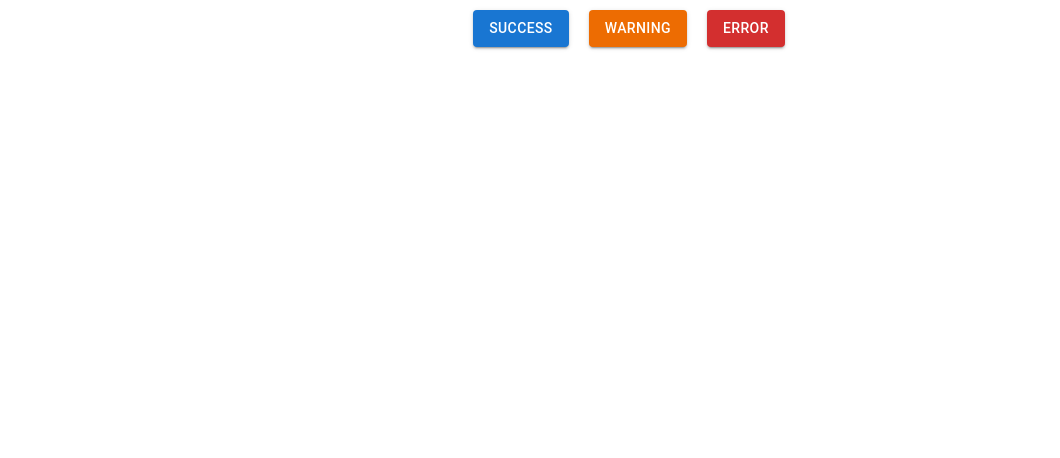
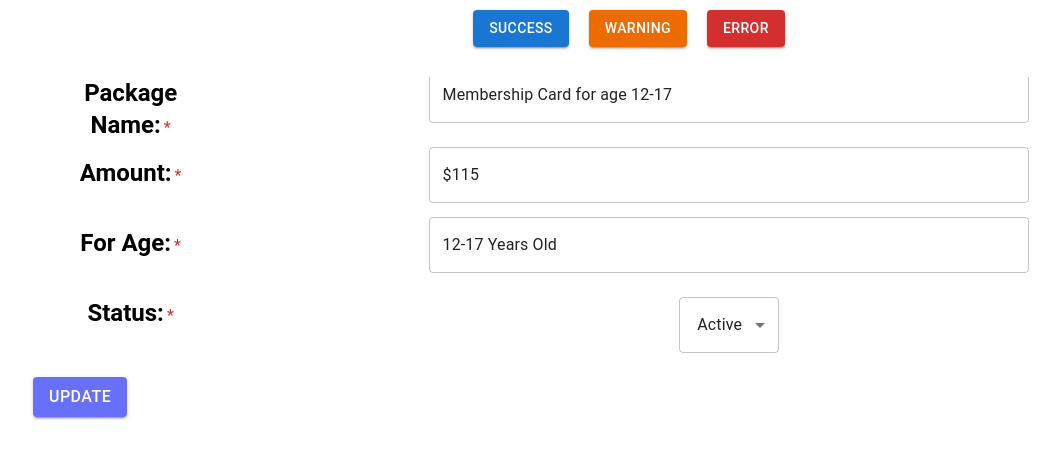
Before and after one commit to shanakasp/react-toastify-dynamic-alerts, a React (Create React App) app in the folder react-toastify-app/: page / in a window 1280 px wide. Shown: the top 458 px of the page, without its empty margins (11-1071 px from the left). Built offline with nearby package versions, Linux system fonts and the light colour scheme.

Commit message:
changed 4 files

```diff
--- a/react-toastify-app/package.json
+++ b/react-toastify-app/package.json
@@ -9,13 +9,15 @@
     "@testing-library/jest-dom": "^5.17.0",
     "@testing-library/react": "^13.4.0",
     "@testing-library/user-event": "^13.5.0",
+    "formik": "^2.4.5",
     "react": "^18.2.0",
     "react-dom": "^18.2.0",
     "react-router-dom": "^6.22.2",
     "react-scripts": "5.0.1",
     "react-toastify": "^10.0.4",
     "sweetalert2": "^11.10.5",
-    "web-vitals": "^2.1.4"
+    "web-vitals": "^2.1.4",
+    "yup": "^1.4.0"
   },
   "scripts": {
     "start": "react-scripts start",
--- a/react-toastify-app/src/Home/Home.js
+++ b/react-toastify-app/src/Home/Home.js
@@ -1,11 +1,29 @@
-import Button from "@mui/material/Button";
+import { Button } from "@mui/material";
+import { useFormik } from "formik";
 import React from "react";
+import Form from "../forms/Form";
 import Toast from "../toast/Toast";
+
+const initialValues = {
+  // Define initial form values here
+  // Example:
+  // Status: "",
+  // OtherField: ""
+};
 
 const Home = () => {
   const [alertTitle, setAlertTitle] = React.useState("");
   const [message, setMessage] = React.useState("");
   const [type, setType] = React.useState("");
+
+  const formik = useFormik({
+    initialValues,
+    onSubmit: (values) => {
+      // Handle form submission here
+      console.log("Form values:", values);
+      // You can trigger your success/error messages here
+    },
+  });
 
   const handleClick1 = () => {
     setAlertTitle("User Profile");
@@ -59,6 +77,7 @@ const Home = () => {
       >
         Error
       </Button>
+      <Form></Form>
     </div>
   );
 };
--- /dev/null
+++ b/react-toastify-app/src/forms/Form.jsx
@@ -0,0 +1,116 @@
+import {
+  Box,
+  Button,
+  Grid,
+  MenuItem,
+  Select,
+  TextField,
+  Typography,
+} from "@mui/material";
+import { useFormik } from "formik";
+import React, { useState } from "react";
+import { useParams } from "react-router-dom";
+import * as yup from "yup";
+
+function EditSubcscription() {
+  const { id } = useParams();
+
+  // Example user details (replace with actual data retrieval logic)
+  const [userDetails, setUserDetails] = useState({
+    "Package Name": "Membership Card for age 12-17",
+    Amount: "$115",
+    "For Age": "12-17 Years Old",
+    Status: "Active", // Added Status field
+  });
+
+  // Define Yup validation schema
+  const checkoutSchema = yup.object().shape({
+    "Package Name": yup.string().required("Package Name is required"),
+    Amount: yup.string().required("Amount is required"),
+    "For Age": yup.string().required("Age is required"),
+    Status: yup.string().required("Status is required"), // Make Status required
+  });
+
+  const formik = useFormik({
+    initialValues: userDetails,
+    validationSchema: checkoutSchema,
+    onSubmit: (values) => {
+      // Logic to update user details
+      console.log("Updated user details:", values);
+    },
+  });
+
+  return (
+    <Box m="20px" height="70vh" overflow="auto" paddingRight="20px">
+      <Box ml={"40px"}>
+        <Grid container spacing={2}>
+          {Object.entries(userDetails).map(([field, value]) => (
+            <React.Fragment key={field}>
+              <Grid item xs={1.8}>
+                <Typography variant="h5" component="span" fontWeight="bold">
+                  {field}:
+                  {checkoutSchema.fields[field] && (
+                    <Typography
+                      component="span"
+                      color="error"
+                      style={{ marginLeft: "3px" }} // Adjust margin as needed
+                    >
+                      *
+                    </Typography>
+                  )}
+                </Typography>
+              </Grid>
+              <Grid item xs={10.2}>
+                {field === "Status" ? (
+                  <Select
+                    {...formik.getFieldProps(field)}
+                    value={formik.values.Status}
+                    fullWidth
+                    variant="outlined"
+                    sx={{ width: "100px" }}
+                  >
+                    <MenuItem value="Active">Active</MenuItem>
+                    <MenuItem value="Inactive">Inactive</MenuItem>
+                  </Select>
+                ) : (
+                  <TextField
+                    {...formik.getFieldProps(field)}
+                    style={{ marginTop: "-10px", width: "60%" }} // Adjust width to 60%
+                    fullWidth
+                    variant="outlined"
+                    margin="normal"
+                    multiline={field === "Content"} // Multiline for Content field
+                    rows={field === "Content" ? 4 : 1} // Adjust rows for Content field
+                  />
+                )}
+                {formik.touched[field] && formik.errors[field] && (
+                  <Typography variant="body2" color="error">
+                    {formik.errors[field]}
+                  </Typography>
+                )}
+              </Grid>
+            </React.Fragment>
+          ))}
+          <Box display="flex" justifyContent="right" mt={3}>
+            <Button
+              onClick={formik.handleSubmit}
+              variant="contained"
+              sx={{
+                backgroundColor: "#6870fa",
+                color: "white",
+                fontSize: "16px",
+                "&:hover": {
+                  backgroundColor: "#3e4396",
+                },
+              }}
+            >
+              Update
+            </Button>
+          </Box>
+        </Grid>
+      </Box>
+    </Box>
+  );
+}
+
+export default EditSubcscription;
```
Also changed, not shown: 1 other file (tests, documents, lock files or other folders).
